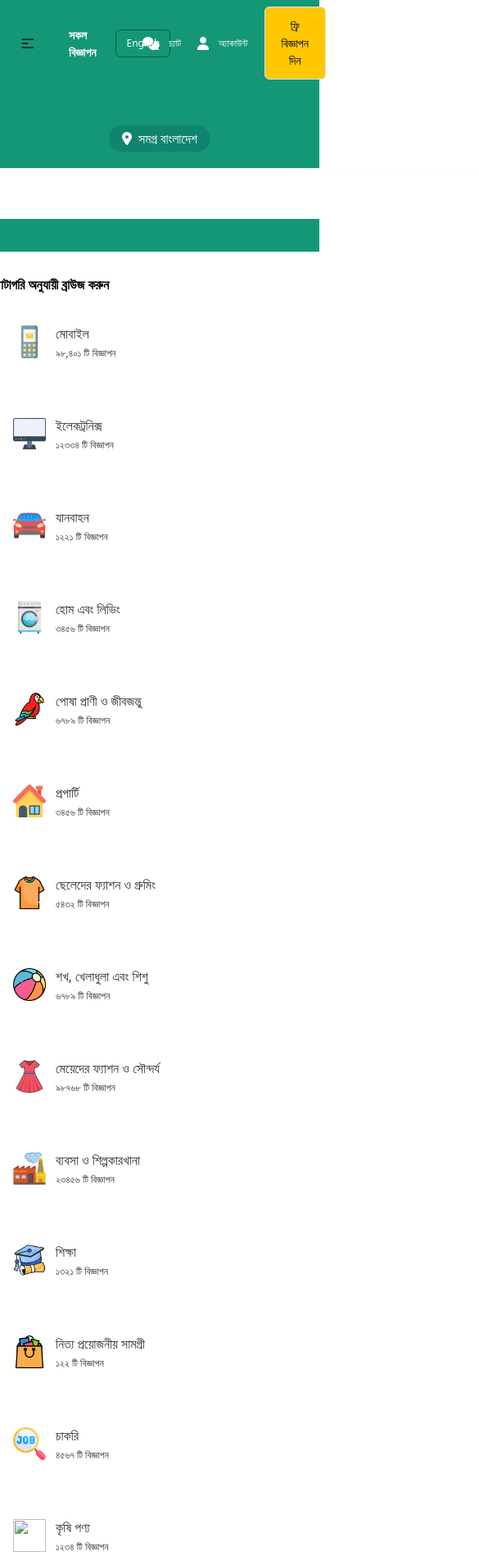
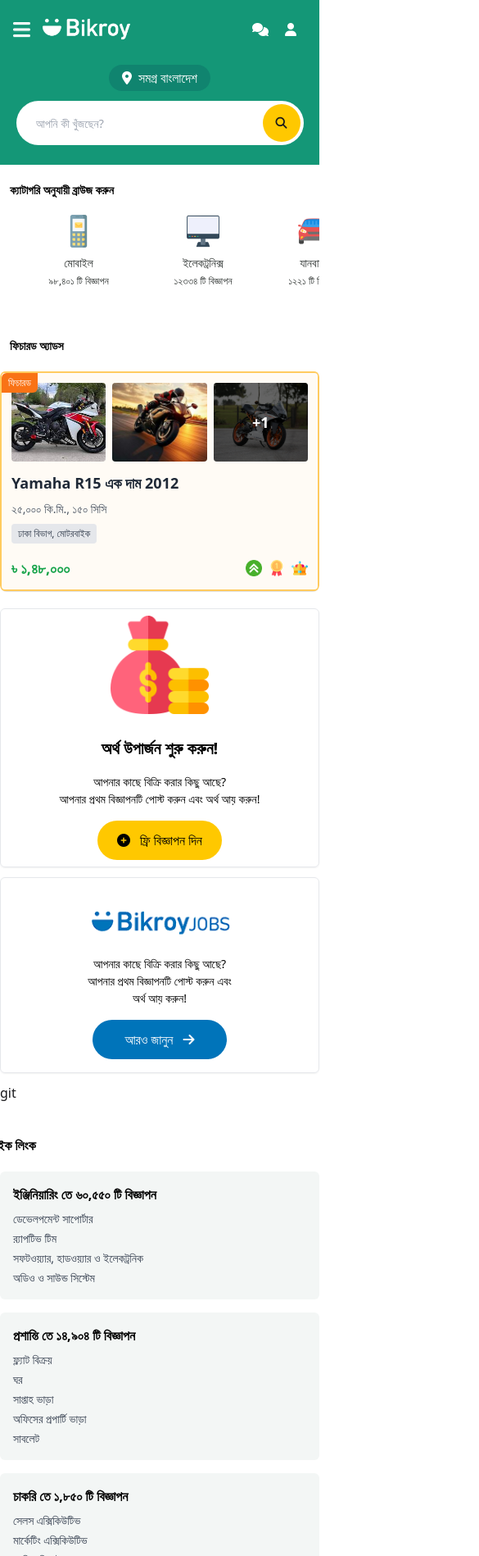
Before and after one commit to Nahid-Hasan-Utsob/Bicroy-Dot-Com-clone, a plain HTML site: page index.html in a window 390 px wide. Shown: the top 1898 px of the page at 82% size, 585 px wide, since content can reach past the window. Drawn offline with nearby package versions, Linux system fonts and the light colour scheme; grey boxes are pictures that could not be loaded.

Commit message:
responsive for mobile

```diff
--- a/index.html
+++ b/index.html
@@ -39,7 +39,7 @@
 
   <main>
 
-    <header class="bg-[#149777]">
+    <header class="bg-[#149777] w-full">
 
 
       <section class="max-w-screen-lg mx-auto">
@@ -48,11 +48,8 @@
           <div class="navbar bg-base-100  bg-[#149777] justify-between gap-4 items-center">
             <div class="navbar-start">
               <div class="dropdown">
-                <div tabindex="0" role="button" class="btn btn-ghost lg:hidden">
-                  <svg xmlns="http://www.w3.org/2000/svg" class="h-5 w-5" fill="none" viewBox="0 0 24 24"
-                    stroke="currentColor">
-                    <path stroke-linecap="round" stroke-linejoin="round" stroke-width="2" d="M4 6h16M4 12h8m-8 6h16" />
-                  </svg>
+                <div tabindex="0" role="button" class="btn p-0 pl-2 btn-ghost lg:hidden">
+                  <i class="fa-solid fa-bars text-white text-2xl"></i>
                 </div>
                 <ul tabindex="0" class="menu menu-sm dropdown-content bg-base-100 rounded-box z-1 mt-3 w-52 p-2 shadow">
                   <li><a>Item 1</a></li>
@@ -67,11 +64,11 @@
                 </ul>
               </div>
               <a href=""><img class="h-[55px]" src="icons/image (1).png" alt="" /></a>
-              <a href="" class="text-[14px] font-bold text-white mx-3 px-3">সকল বিজ্ঞাপন</a>
+              <a href="" class="text-[14px] font-bold hidden lg:block text-white mx-3 px-3">সকল বিজ্ঞাপন</a>
 
               <div>
                 <button
-                  class="py-2 px-3 text-white text-xs text-center border border-black border-solid rounded-md border-opacity-40">
+                  class="py-2 px-3 text-white text-xs text-center border border-black hidden lg:block border-solid rounded-md border-opacity-40">
                   English
                 </button>
               </div>
@@ -80,19 +77,21 @@
             <div class="navbar-end flex gap-5">
               <div>
                 <a href="" class="flex items-center gap-3 text-white text-xs "><i
-                    class="fa-solid fa-comments text-white text-base"></i>চ্যাট</a>
+                    class="fa-solid fa-comments text-white text-base"></i>
+                  <span class="hidden lg:block">চ্যাট</span></a>
 
               </div>
 
               <div>
                 <a href="" class="flex items-center gap-3 text-white text-xs "><i
-                    class="fa-solid fa-user text-base"></i></i>অ্যাকাউন্ট</a>
+                    class="fa-solid fa-user text-base"></i></i><span class="hidden lg:block">অ্যাকাউন্ট</span></a>
 
               </div>
 
 
               <div>
-                <button class="py-3 px-5 bg-[#ffc800] text-black  text-center border rounded-md text-[14px]">
+                <button
+                  class="py-3 px-5 bg-[#ffc800] hidden lg:block text-black  text-center border rounded-md text-[14px]">
                   ফ্রি বিজ্ঞাপন দিন
                 </button>
               </div>
@@ -102,7 +101,7 @@
 
 
         <!-- search section start -->
-        <section class="flex flex-col items-center justify-center gap-5 py-10">
+        <section class="flex flex-col items-center justify-center lg:gap-5 gap-3 lg:py-10 ">
           <div>
             <div class="bg-[#10846f] py-1 px-4 mt-2 rounded-[30px] text-white text-base">
 
@@ -111,13 +110,13 @@
 
           </div>
 
-          <div>
+          <div class="flex justify-center w-full pb-6 lg:p-0">
 
-            <label class="input min-w-4xl h-full p-2 rounded-[30px]
+            <label class="input lg:min-w-4xl h-full lg:p-2 p-1 w-[90%]  rounded-[30px]
 
 ">
 
-              <input type="search" class="grow pl-5 p-1" placeholder="আপনি কী খুঁজছেন?" />
+              <input type="search" class="grow pl-5 p-1 w-full" placeholder="আপনি কী খুঁজছেন?" />
               <svg class="h-[1em] opacity-50" xmlns="http://www.w3.org/2000/svg" viewBox="0 0 24 24">
                 <i class="fa-solid fa-magnifying-glass bg-[#ffc800] p-4 rounded-[50%]"></i>
               </svg>
@@ -136,172 +135,206 @@
 
     <section class="max-w-screen-lg mx-auto">
 
-      <section class="py-7">
+      <section class="lg:py-7 py-5 ">
         <div>
-          <h1 class="text-base font-semibold mb-4 -ml-3 text-black">ক্যাটাগরি অনুযায়ী ব্রাউজ করুন</h1>
+          <h1 class="lg:text-base text-[14px] font-semibold lg:mb-4   lg:-ml-3 ml-3 text-black">ক্যাটাগরি অনুযায়ী ব্রাউজ
+            করুন</h1>
         </div>
 
         <!-- items category list -->
-        <section class="grid grid-cols-1 md:grid-cols-2 lg:grid-cols-4 justify-evenly gap-7">
+        <section class="lg:grid lg:grid-cols-4 lg:gap-6
+            flex space-x-4 overflow-x-auto scrollbar-hide lg:overflow-x-hidden
+            lg:p-4 p-5 scroll-smooth ">
 
 
-          <div class="flex gap-3 items-center py-5 px-4 ">
-            <div>
+
+          <div class="lg:flex   lg:flex-row items-center justify-center  lg:py-5 flex-col gap-2 min-w-[120px] ml-4">
+            <div class="flex justify-center mb-2 lg:mb-0">
               <img src="images/category items images/phone.png" class="h-[40px] w-[40px]" alt="">
             </div>
-            <div class="flex flex-col gap-1 items-start">
-              <a href="" class="text-base font-medium text-[#2f3432]">মোবাইল</a>
-              <p class="text-xs text-[#2f3432]">৯৮,৪০১ টি বিজ্ঞাপন</p>
+            <div class="flex flex-col gap-1 lg:items-start ">
+              <a href="" class="lg:text-base text-[14px] text-center font-medium text-[#2f3432]">মোবাইল</a>
+              <p class="text-xs text-[#2f3432] text-center">৯৮,৪০১ টি বিজ্ঞাপন</p>
             </div>
           </div>
 
-          <div class="flex gap-3 items-center py-5 px-4 ">
-            <div>
+
+       <div
+            class="lg:flex   lg:flex-row items-center justify-center  lg:py-5  flex-col gap-2 min-w-[120px] lg:min-w-[250px] ">
+            <div class="flex justify-center mb-2 lg:mb-0">
               <img src="images/category items images/lcd.png" class="h-[40px] w-[40px]" alt="">
             </div>
-            <div class="flex flex-col gap-1 items-start">
-              <a href="" class="text-base font-medium text-[#2f3432]">ইলেকট্রনিক্স</a>
-              <p class="text-xs text-[#2f3432]">১২৩৩৪ টি বিজ্ঞাপন</p>
+            <div class="flex flex-col gap-1 lg:items-start">
+              <a href="" class="lg:text-base text-center text-[14px] text-[#2f3432]">ইলেকট্রনিক্স</a>
+              <p class="text-xs text-[#2f3432] text-center">১২৩৩৪ টি বিজ্ঞাপন</p>
             </div>
           </div>
 
-          <div class="flex gap-3 items-center py-5 px-4 ">
-            <div>
+       <div
+            class="lg:flex   lg:flex-row items-center justify-center  lg:py-5  flex-col gap-2 min-w-[120px] lg:min-w-[250px] ">
+            <div class="flex justify-center mb-2 lg:mb-0">
               <img src="images/category items images/car.png" class="h-[40px] w-[40px]" alt="">
             </div>
-            <div class="flex flex-col gap-1 items-start">
-              <a href="" class="text-base font-medium text-[#2f3432]">যানবাহন</a>
-              <p class="text-xs text-[#2f3432]">১২২১ টি বিজ্ঞাপন</p>
+            <div class="flex flex-col gap-1 lg:items-start">
+              <a href="" class="lg:text-base text-center text-[14px] text-[#2f3432]
+                   <a href="" class=" lg:text-base text-[14px] [#2f3432]">যানবাহন</a>
+              <p class="text-xs text-[#2f3432] text-center">১২২১ টি বিজ্ঞাপন</p>
             </div>
           </div>
 
-          <div class="flex gap-3 items-center py-5 px-4 ">
-            <div>
+       <div
+            class="lg:flex   lg:flex-row items-center justify-center  lg:py-5  flex-col gap-2 min-w-[120px] lg:min-w-[250px] ">
+            <div class="flex justify-center mb-2 lg:mb-0">
               <img src="images/category items images/washing-machine.png" class="h-[40px] w-[40px]" alt="">
             </div>
-            <div class="flex flex-col gap-1 items-start">
-              <a href="" class="text-base font-medium text-[#2f3432]">হোম এবং লিভিং</a>
-              <p class="text-xs text-[#2f3432]">৩৪৫৬ টি বিজ্ঞাপন</p>
+            <div class="flex flex-col gap-1 lg:items-start">
+              <a href="" class="lg:text-base text-center text-[14px] text-[#2f3432]
+                   <a href="" class=" lg:text-base text-[14px] [#2f3432]">হোম এবং লিভিং</a>
+              <p class="text-xs text-[#2f3432] text-center">৩৪৫৬ টি বিজ্ঞাপন</p>
             </div>
           </div>
 
-          <div class="flex gap-3 items-center py-5 px-4 ">
-            <div>
+          <div
+            class="lg:flex   lg:flex-row items-center justify-center  lg:py-5  flex-col gap-2 min-w-[120px] lg:min-w-[250px] ">
+            <div class="flex justify-center mb-2 lg:mb-0">
               <img src="images/category items images/parrot.png" class="h-[40px] w-[40px]" alt="">
             </div>
-            <div class="flex flex-col gap-1 items-start">
-              <a href="" class="text-base font-medium text-[#2f3432]">পোষা প্রাণী ও জীবজন্তু</a>
-              <p class="text-xs text-[#2f3432]">৬৭৮৯ টি বিজ্ঞাপন</p>
+            <div class="flex flex-col gap-1 lg:items-start">
+              <a href="" class="lg:text-base text-center text-[14px] text-[#2f3432]
+                   <a href="" class=" lg:text-base text-[14px] [#2f3432]">পোষা প্রাণী ও জীবজন্তু</a>
+              <p class="text-xs text-[#2f3432] text-center">৬৭৮৯ টি বিজ্ঞাপন</p>
             </div>
           </div>
 
-          <div class="flex gap-3 items-center py-5 px-4 ">
-            <div>
+       <div
+            class="lg:flex   lg:flex-row items-center justify-center  lg:py-5  flex-col gap-2 min-w-[120px] lg:min-w-[250px] ">
+            <div class="flex justify-center mb-2 lg:mb-0">
               <img src="images/category items images/house.png" class="h-[40px] w-[40px]" alt="">
             </div>
-            <div class="flex flex-col gap-1 items-start">
-              <a href="" class="text-base font-medium text-[#2f3432]">প্রপার্টি</a>
-              <p class="text-xs text-[#2f3432]">৩৪৫৬ টি বিজ্ঞাপন</p>
+            <div class="flex flex-col gap-1 lg:items-start">
+              <a href="" class="lg:text-base text-center text-[14px] text-[#2f3432]
+                   <a href="" class=" lg:text-base text-[14px] [#2f3432]">প্রপার্টি</a>
+              <p class="text-xs text-[#2f3432] text-center">৩৪৫৬ টি বিজ্ঞাপন</p>
             </div>
           </div>
 
-          <div class="flex gap-3 items-center py-5 px-4 ">
-            <div>
+       <div
+            class="lg:flex   lg:flex-row items-center justify-center  lg:py-5  flex-col gap-2 min-w-[120px] lg:min-w-[250px] ">
+            <div class="flex justify-center mb-2 lg:mb-0">
               <img src="images/category items images/tshirt.png" class="h-[40px] w-[40px]" alt="">
             </div>
-            <div class="flex flex-col gap-1 items-start">
-              <a href="" class="text-base font-medium text-[#2f3432]">ছেলেদের ফ্যাশন ও গ্রুমিং</a>
-              <p class="text-xs text-[#2f3432]">৫৪৩২ টি বিজ্ঞাপন</p>
+            <div class="flex flex-col gap-1 lg:items-start">
+              <a href="" class="lg:text-base text-center text-[14px] text-[#2f3432]
+                   <a href="" class=" lg:text-base text-[14px] [#2f3432]">ছেলেদের ফ্যাশন ও গ্রুমিং</a>
+              <p class="text-xs text-[#2f3432] text-center">৫৪৩২ টি বিজ্ঞাপন</p>
             </div>
           </div>
 
-          <div class="flex gap-3 items-center py-5 px-4 ">
-            <div>
+       <div
+            class="lg:flex   lg:flex-row items-center justify-center  lg:py-5  flex-col gap-2 min-w-[120px] lg:min-w-[250px] ">
+            <div class="flex justify-center mb-2 lg:mb-0">
               <img src="images/category items images/beach-ball.png" class="h-[40px] w-[40px]" alt="">
             </div>
-            <div class="flex flex-col gap-1 items-start">
-              <a href="" class="text-base font-medium text-[#2f3432]">শখ, খেলাধুলা এবং শিশু</a>
-              <p class="text-xs text-[#2f3432]">৬৭৮৯ টি বিজ্ঞাপন</p>
+            <div class="flex flex-col gap-1 lg:items-start">
+              <a href="" class="lg:text-base text-center text-[14px] text-[#2f3432]
+                   <a href="" class=" lg:text-base text-[14px] [#2f3432]">শখ, খেলাধুলা এবং শিশু</a>
+              <p class="text-xs text-[#2f3432] text-center">৬৭৮৯ টি বিজ্ঞাপন</p>
             </div>
           </div>
 
-          <div class="flex gap-3 items-center py-5 px-4 ">
-            <div>
+       <div
+            class="lg:flex   lg:flex-row items-center justify-center  lg:py-5  flex-col gap-2 min-w-[120px] lg:min-w-[250px] ">
+            <div class="flex justify-center mb-2 lg:mb-0">
               <img src="images/category items images/dress.png" class="h-[40px] w-[40px]" alt="">
             </div>
-            <div class="flex flex-col gap-1 items-start">
-              <a href="" class="text-base font-medium text-[#2f3432]">মেয়েদের ফ্যাশন ও সৌন্দর্য</a>
-              <p class="text-xs text-[#2f3432]">৯৮৭৬৮ টি বিজ্ঞাপন</p>
+            <div class="flex flex-col gap-1 lg:items-start">
+              <a href="" class="lg:text-base text-center text-[14px] text-[#2f3432]
+                   <a href="" class=" lg:text-base text-[14px] [#2f3432]">মেয়েদের ফ্যাশন ও সৌন্দর্য</a>
+              <p class="text-xs text-[#2f3432] text-center">৯৮৭৬৮ টি বিজ্ঞাপন</p>
             </div>
           </div>
 
-          <div class="flex gap-3 items-center py-5 px-4 ">
-            <div>
+       <div
+            class="lg:flex   lg:flex-row items-center justify-center  lg:py-5  flex-col gap-2 min-w-[120px] lg:min-w-[250px] ">
+            <div class="flex justify-center mb-2 lg:mb-0">
               <img src="images/category items images/factory.png" class="h-[40px] w-[40px]" alt="">
             </div>
-            <div class="flex flex-col gap-1 items-start">
-              <a href="" class="text-base font-medium text-[#2f3432]">ব্যবসা ও শিল্পকারখানা</a>
-              <p class="text-xs text-[#2f3432]">২৩৪৫৬ টি বিজ্ঞাপন</p>
+            <div class="flex flex-col gap-1 lg:items-start">
+              <a href="" class="lg:text-base text-center text-[14px] text-[#2f3432]
+                   <a href="" class=" lg:text-base text-[14px] [#2f3432]">ব্যবসা ও শিল্পকারখানা</a>
+              <p class="text-xs text-[#2f3432] text-center">২৩৪৫৬ টি বিজ্ঞাপন</p>
             </div>
           </div>
 
-          <div class="flex gap-3 items-center py-5 px-4 ">
-            <div>
+       <div
+            class="lg:flex   lg:flex-row items-center justify-center  lg:py-5  flex-col gap-2 min-w-[120px] lg:min-w-[250px] ">
+            <div class="flex justify-center mb-2 lg:mb-0">
               <img src="images/category items images/graduation.png" class="h-[40px] w-[40px]" alt="">
             </div>
-            <div class="flex flex-col gap-1 items-start">
-              <a href="" class="text-base font-medium text-[#2f3432]">শিক্ষা</a>
-              <p class="text-xs text-[#2f3432]">১৩২১ টি বিজ্ঞাপন</p>
+            <div class="flex flex-col gap-1 lg:items-start">
+              <a href="" class="lg:text-base text-center text-[14px] text-[#2f3432]
+                   <a href="" class=" lg:text-base text-[14px] [#2f3432]">শিক্ষা</a>
+              <p class="text-xs text-[#2f3432] text-center">১৩২১ টি বিজ্ঞাপন</p>
             </div>
           </div>
 
-          <div class="flex gap-3 items-center py-5 px-4 ">
-            <div>
+       <div
+            class="lg:flex   lg:flex-row items-center justify-center  lg:py-5  flex-col gap-2 min-w-[120px] lg:min-w-[250px] ">
+            <div class="flex justify-center mb-2 lg:mb-0">
               <img src="images/category items images/shopping-bag.png" class="h-[40px] w-[40px]" alt="">
             </div>
-            <div class="flex flex-col gap-1 items-start">
-              <a href="" class="text-base font-medium text-[#2f3432]">নিত্য প্রয়োজনীয় সামগ্রী</a>
-              <p class="text-xs text-[#2f3432]">১২২ টি বিজ্ঞাপন</p>
+            <div class="flex flex-col gap-1 lg:items-start">
+              <a href="" class="lg:text-base text-center text-[14px] text-[#2f3432]
+                   <a href="" class=" lg:text-base text-[14px] [#2f3432]">নিত্য প্রয়োজনীয় সামগ্রী</a>
+              <p class="text-xs text-[#2f3432] text-center">১২২ টি বিজ্ঞাপন</p>
             </div>
           </div>
 
-          <div class="flex gap-3 items-center py-5 px-4 ">
-            <div>
+       <div
+            class="lg:flex   lg:flex-row items-center justify-center  lg:py-5  flex-col gap-2 min-w-[120px] lg:min-w-[250px] ">
+            <div class="flex justify-center mb-2 lg:mb-0">
               <img src="images/category items images/job-search.png" class="h-[40px] w-[40px]" alt="">
             </div>
-            <div class="flex flex-col gap-1 items-start">
-              <a href="" class="text-base font-medium text-[#2f3432]">চাকরি</a>
-              <p class="text-xs text-[#2f3432]">৪৫৬৭ টি বিজ্ঞাপন</p>
+            <div class="flex flex-col gap-1 lg:items-start">
+              <a href="" class="lg:text-base text-center text-[14px] text-[#2f3432]
+                   <a href="" class=" lg:text-base text-[14px] [#2f3432]">চাকরি</a>
+              <p class="text-xs text-[#2f3432] text-center">৪৫৬৭ টি বিজ্ঞাপন</p>
             </div>
           </div>
 
-          <div class="flex gap-3 items-center py-5 px-4 ">
-            <div>
+       <div
+            class="lg:flex   lg:flex-row items-center justify-center  lg:py-5  flex-col gap-2 min-w-[120px] lg:min-w-[250px] ">
+            <div class="flex justify-center mb-2 lg:mb-0">
               <img src="images/category items images/sprout.png" class="h-[40px] w-[40px]" alt="">
             </div>
-            <div class="flex flex-col gap-1 items-start">
-              <a href="" class="text-base font-medium text-[#2f3432]">কৃষি পণ্য</a>
-              <p class="text-xs text-[#2f3432]">১২৩৪ টি বিজ্ঞাপন</p>
+            <div class="flex flex-col gap-1 lg:items-start">
+              <a href="" class="lg:text-base text-center text-[14px] text-[#2f3432]
+                   <a href="" class=" lg:text-base text-[14px] [#2f3432]">কৃষি পণ্য</a>
+              <p class="text-xs text-[#2f3432] text-center">১২৩৪ টি বিজ্ঞাপন</p>
             </div>
           </div>
 
-          <div class="flex gap-3 items-center py-5 px-4 ">
-            <div>
+       <div
+            class="lg:flex   lg:flex-row items-center justify-center  lg:py-5  flex-col gap-2 min-w-[120px] lg:min-w-[250px] ">
+            <div class="flex justify-center mb-2 lg:mb-0">
               <img src="images/category items images/service.png" class="h-[40px] w-[40px]" alt="">
             </div>
-            <div class="flex flex-col gap-1 items-start">
-              <a href="" class="text-base font-medium text-[#2f3432]">সার্ভিস</a>
-              <p class="text-xs text-[#2f3432]">৫৬৭৮৫ টি বিজ্ঞাপন</p>
+            <div class="flex flex-col gap-1 lg:items-start">
+              <a href="" class="lg:text-base text-center text-[14px] text-[#2f3432]
+                   <a href="" class=" lg:text-base text-[14px] [#2f3432]">সার্ভিস</a>
+              <p class="text-xs text-[#2f3432] text-center">৫৬৭৮৫ টি বিজ্ঞাপন</p>
             </div>
           </div>
 
-          <div class="flex gap-3 items-center py-5 px-4 ">
-            <div>
+       <div
+            class="lg:flex   lg:flex-row items-center justify-center  lg:py-5  flex-col gap-2 min-w-[120px] lg:min-w-[250px] ">
+            <div class="flex justify-center mb-2 lg:mb-0">
               <img src="images/category items images/businessman.png" class="h-[40px] w-[40px]" alt="">
             </div>
-            <div class="flex flex-col gap-1 items-start">
-              <a href="" class="text-base font-medium text-[#2f3432]">বিদেশে চাকরি</a>
-              <p class="text-xs text-[#2f3432]">৩৪৫ টি বিজ্ঞাপন</p>
+            <div class="flex flex-col gap-1 lg:items-start">
+              <a href="" class="lg:text-base text-center text-[14px] text-[#2f3432]
+                   <a href="" class=" lg:text-base text-[14px] [#2f3432]">বিদেশে চাকরি</a>
+              <p class="text-xs text-[#2f3432] text-center">৩৪৫ টি বিজ্ঞাপন</p>
             </div>
           </div>
 
@@ -316,17 +349,17 @@
 
         <section class="my-5">
           <div>
-            <h1 class="text-base font-semibold mb-4 -ml-3 text-black">ফিচারড অ্যাডস</h1>
+            <h1 class="lg:text-base  text-[14px] font-semibold mb-4 lg:-ml-3 ml-3 text-black">ফিচারড অ্যাডস</h1>
           </div>
         </section>
 
         <!-- card section start -->
         <section>
           <div
-            class="carousel carousel-end rounded-box h-[270px] overflow-auto flex gap-5 justify-start items-center px-5 my-6">
+            class="carousel carousel-end rounded-box h-[270px] overflow-auto flex gap-5 justify-start items-center lg:px-5 lg:my-6 ">
 
             <!-- items  card-->
-            <section class="carousel-item w-[50%]">
+            <section class="carousel-item lg:w-[50%] w-full ">
 
               <div class=" mx-auto border-[#ffcb5f] rounded-md shadow-md p-3 bg-[#fffbf5] border-2 relative w-full">
                 <div
@@ -370,7 +403,7 @@
             </section>
 
             <!-- items  card-->
-            <section class="carousel-item w-[50%]">
+           <section class="carousel-item lg:w-[50%] w-full ">
 
               <div class=" mx-auto border-[#ffcb5f] rounded-md shadow-md p-3 bg-[#fffbf5] border-2 relative w-full">
                 <div
@@ -417,7 +450,7 @@
             </section>
 
             <!-- items  card-->
-            <section class="carousel-item w-[50%]">
+           <section class="carousel-item lg:w-[50%] w-full ">
 
               <div class=" mx-auto border-[#ffcb5f] rounded-md shadow-md p-3 bg-[#fffbf5] border-2 relative w-full">
                 <div
@@ -470,14 +503,14 @@
 
         <!-- ortho section start -->
         <section class="grid grid-cols-1 sm:grid-cols-2 gap-3  py-5  ">
-          <div class="flex gap-7 items-center justify-between p-8 border rounded-md shadow-sm  ">
+          <div class="flex gap-7 items-center justify-between lg:p-8 p-2 border rounded-md shadow-sm flex-col lg:flex-row text-center lg:text-start">
 
             <div>
               <img src="images/money-bag.png" class="w-[120px] h-[120px]" alt="">
             </div>
             <div class="flex flex-col gap-4 justify-between">
               <h1 class="text-xl text-black font-semibold">অর্থ উপার্জন শুরু করুন!</h1>
-              <p class="text-[14px] text-black w-3/4">আপনার কাছে বিক্রি করার কিছু আছে? <br>
+              <p class="text-[14px] text-black lg:w-3/4">আপনার কাছে বিক্রি করার কিছু আছে? <br>
                 আপনার প্রথম বিজ্ঞাপনটি পোস্ট করুন এবং অর্থ আয় করুন!</p>
               <div>
                 <button class="text-base text-black  bg-[#ffc800] py-3 px-6 rounded-3xl"><i
@@ -485,10 +518,10 @@
               </div>
             </div>
           </div>
-          <div class="flex gap-7 items-center justify-between p-8 border rounded-md shadow-sm ">
+          <div class="flex gap-7 items-center lg:justify-between justify-center lg:p-8 p-4 border rounded-md shadow-sm ">
 
 
-            <div class="flex flex-col gap-4 justify-between">
+            <div class="flex flex-col gap-4 lg:justify-between justify-center items-center lg:items-start text-center lg:text-start ">
               <img src="icons/bic.png" class="w-[200px] " alt="">
               <p class="text-[14px] text-black w-3/4">আপনার কাছে বিক্রি করার কিছু আছে? <br>
                 আপনার প্রথম বিজ্ঞাপনটি পোস্ট করুন এবং অর্থ আয় করুন!</p>
@@ -497,7 +530,7 @@
                     class="fa-solid fa-arrow-right pl-3"></i></button>
               </div>
             </div>
-          </div>
+          </div>git
 
         </section>
 
@@ -683,11 +716,12 @@
             </h2>
 
             <div>
-            <a href=""><img src="icons/pngegg.png"  alt=""></a>
+              <a href=""><img src="icons/pngegg.png" alt=""></a>
             </div>
             <div class="text-sm text-gray-700 space-y-1 flex flex-col gap-2 mt-2">
               <a href="/dev-supporter" class="block hover:underline text-base font-semibold">অন্যান্য দেশ</a>
-            <a href="/dev-supporter" class="block hover:underline"> <img src="icons/sri-lanka.png" class="w-7 h-7 inline-block pr-2" alt="">Sri Lanka</a>
+              <a href="/dev-supporter" class="block hover:underline"> <img src="icons/sri-lanka.png"
+                  class="w-7 h-7 inline-block pr-2" alt="">Sri Lanka</a>
 
             </div>
           </div>
@@ -698,7 +732,7 @@
 
       <footer class="flex items-center justify-between max-w-screen-lg mx-auto pb-5">
         <div>
-            <h1> ©  2025 All rights reserved. Saltside Technologies</h1>
+          <h1> © 2025 All rights reserved. Saltside Technologies</h1>
         </div>
         <div>
           <img src="icons/footer-2x-dbac45ae.png" class="w-[120px]" alt="">
```
Lines whose indentation alone changed are shown as unchanged.
